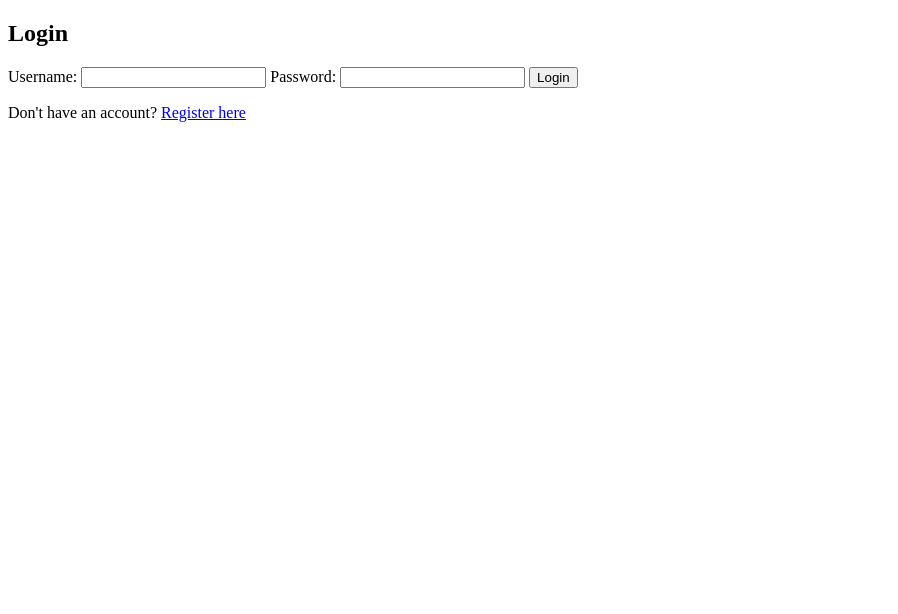
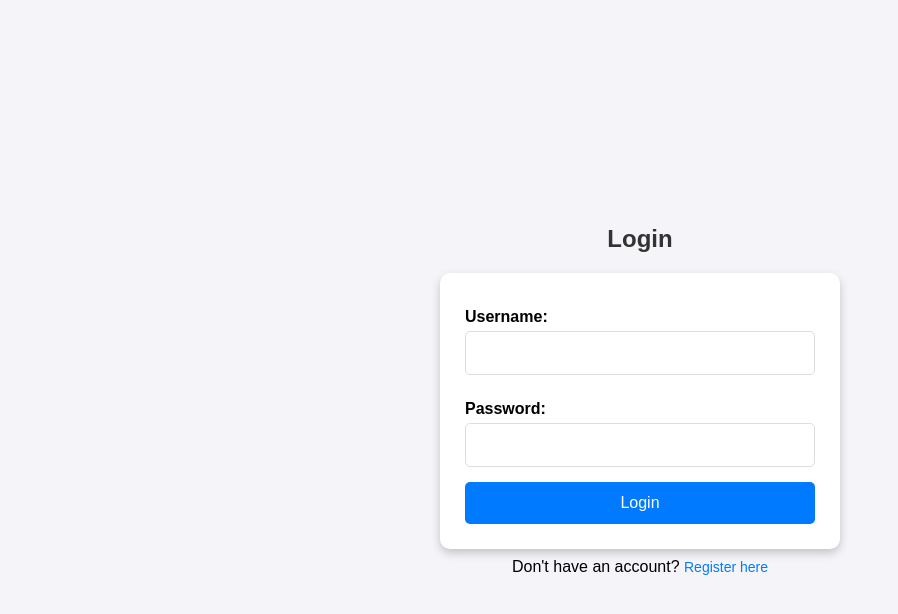
Before and after one commit to julca2706/CSForum, a plain HTML site: page SimpleDACSForum/src/main/resources/templates/login.html in a window 1280 px wide. Shown: the whole page, without its empty margins (0-898 px from the left). Drawn offline with Linux system fonts and the light colour scheme.

Commit message:
added css from other branch

```diff
--- /dev/null
+++ b/SimpleDACSForum/src/main/resources/static/styles.css
@@ -0,0 +1,113 @@
+/* General Reset */
+* {
+    margin: 0;
+    padding: 0;
+    box-sizing: border-box;
+    font-family: 'Arial', sans-serif;
+}
+
+body {
+    background-color: #f4f4f9 !important;
+    display: flex;
+    flex-direction: column;
+    align-items: center;
+    justify-content: center;
+    height: 100vh;
+}
+
+h2 {
+    color: #333;
+    text-align: center;
+    margin-bottom: 20px;
+}
+
+/* Form Styling */
+form {
+    background: white !important;
+    padding: 25px;
+    border-radius: 10px !important;
+    box-shadow: 0 4px 10px rgba(0, 0, 0, 0.2) !important;
+    width: 100%;
+    max-width: 400px;
+    text-align: center;
+}
+
+label {
+    display: block;
+    font-weight: bold;
+    margin: 10px 0 5px;
+    text-align: left;
+}
+
+input {
+    width: 100%;
+    padding: 12px;
+    margin-bottom: 15px;
+    border: 1px solid #ddd;
+    border-radius: 5px;
+    font-size: 16px;
+}
+
+button {
+    background: #007BFF;
+    color: white;
+    border: none;
+    padding: 12px;
+    width: 100%;
+    cursor: pointer;
+    border-radius: 5px;
+    font-size: 16px;
+    transition: background 0.3s;
+}
+
+button:hover {
+    background: #0056b3;
+}
+
+/* Link Styling */
+a {
+    display: inline-block;
+    text-align: center;
+    margin-top: 10px;
+    color: #007BFF;
+    text-decoration: none;
+    font-size: 14px;
+}
+
+a:hover {
+    text-decoration: underline;
+}
+
+/* Post Container */
+#posts-container {
+    width: 100%;
+    max-width: 600px;
+    margin-top: 20px;
+}
+
+.post {
+    background: white;
+    padding: 15px;
+    border-radius: 8px;
+    box-shadow: 0 2px 5px rgba(0, 0, 0, 0.1);
+    margin-bottom: 15px;
+}
+
+.post h3 {
+    color: #333;
+    margin-bottom: 5px;
+}
+
+.post p {
+    color: #555;
+}
+
+/* Responsive Design */
+@media (max-width: 600px) {
+    form {
+        width: 90%;
+    }
+    #posts-container {
+        width: 90%;
+    }
+}
--- a/SimpleDACSForum/src/main/resources/templates/login.html
+++ b/SimpleDACSForum/src/main/resources/templates/login.html
@@ -4,7 +4,7 @@
     <meta charset="UTF-8">
     <meta name="viewport" content="width=device-width, initial-scale=1.0">
     <title>Login</title>
-    <link rel="stylesheet" href="styles.css">
+    <link rel="stylesheet" href="/styles.css">
 </head>
 <body>
 <h2>Login</h2>
```
Also changed, not shown: SimpleDACSForum/src/main/resources/templates/posts.html (+1 -1 lines), SimpleDACSForum/src/main/resources/templates/register.html (+1 -1 lines), 1 other file.
